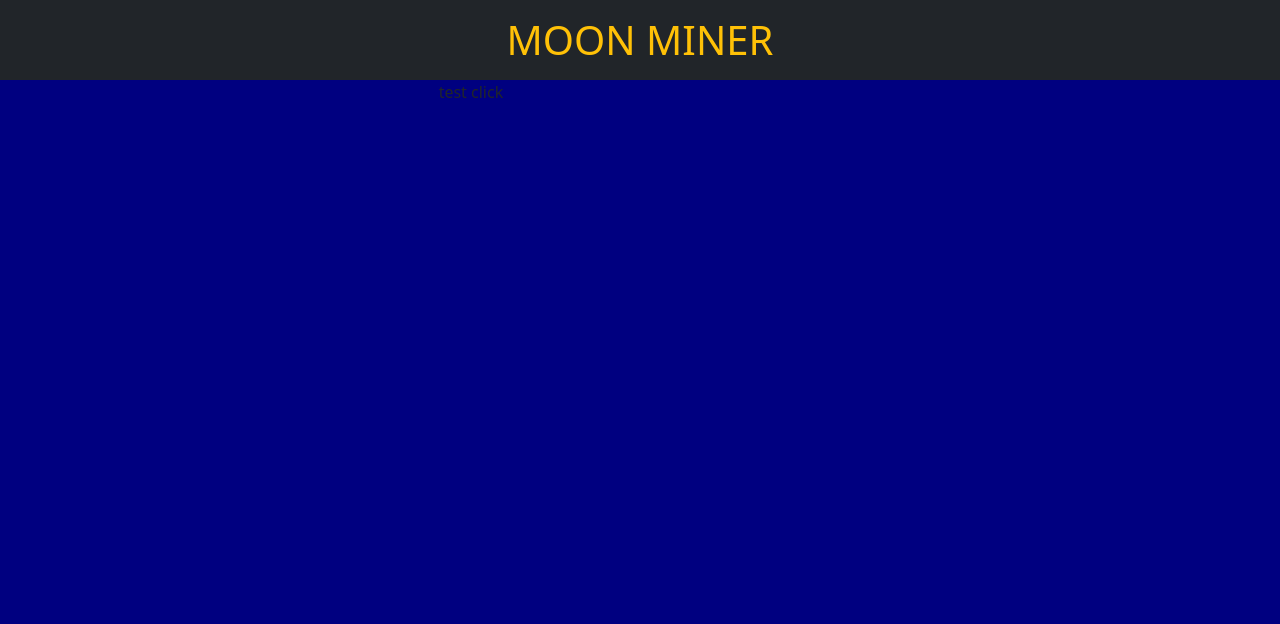
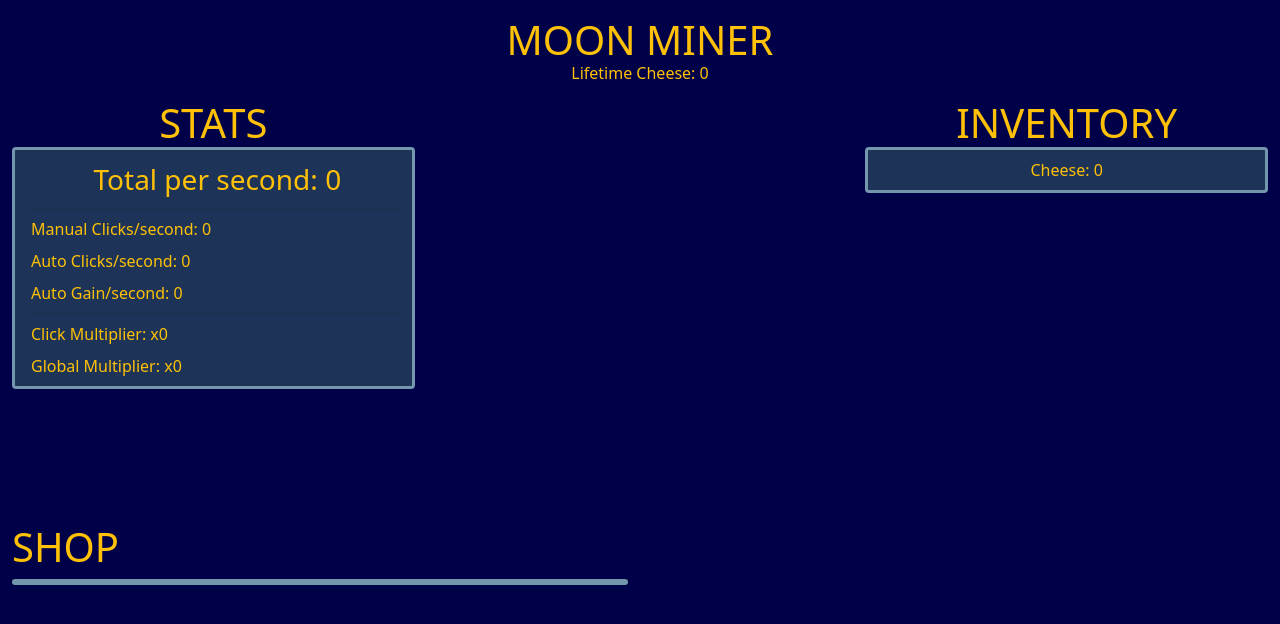
Before and after one commit to JWagstaff-Leon/codeworks_checkpoint-2, a plain HTML site: page index.html in a window 1280 px wide. Drawn offline with nearby package versions, Linux system fonts and the light colour scheme.

Commit message:
planned out where to draw to page

```diff
--- a/index.html
+++ b/index.html
@@ -12,8 +12,9 @@
 
 </head>
 <body>
-    <header>
-        <h1 class="text-center text-warning bg-dark p-3 m-0">MOON MINER</h1>
+    <header class="d-flex flex-column text-center p-3">
+        <h1 class="text-warning m-0">MOON MINER</h1>
+        <h6 class="text-warning m-0">Lifetime Cheese: <span id="lifetime-resource">0</span></h6>
 
     </header>
     <main>
@@ -21,36 +22,53 @@
             <div class="row">
 
                 <!-- NOTE click target -->
-                <div id="click-target" onclick="click()" class="col-md-4 col-12 order-md-2 order-1">
-                    <p style="user-select: none">test click</p>
+                <div id="click-target" onclick="clickTarget()" class="col-md-4 col-12 order-md-2 order-1 px-2">
 
-                    <!-- begin click-target template -->
-                    <!-- end click-target template -->
+                    <!-- begin click-target children -->
+                    <!-- end click-target children -->
 
                 </div>
 
                 <!-- NOTE stats -->
-                <div id="stats" class="col-md-4 col-12 order-md-1 order-3">
+                <div class="col-md-4 col-12 order-md-1 order-3 text-center">
+                    <h1 class="text-warning m-0">STATS</h1>
+                    <div id="stats" class="rounded px-2 text-start ps-3">
 
-                    <!-- begin stats template -->
-                    <!-- end stats template -->
+                        <!-- begin stats children -->
+                        <p class="my-2 text-warning fs-3 text-center">Total per second: <span id="total">0</span></p>
+                        <hr class="my-1">
+                        <p class="my-2 text-warning">Manual Clicks/second: <span id="manual-cps">0</span></p>
+                        <p class="my-2 text-warning">Auto Clicks/second: <span id="auto-cps">0</span></p>
+                        <p class="my-2 text-warning">Auto Gain/second: <span id="auto-gps">0</span></p>
+                        <hr class="my-1">
+                        <p class="my-2 text-warning">Click Multiplier: x<span id="clickMultipler">0</span></p>
+                        <p class="my-2 text-warning">Global Multiplier: x<span id="globalMultipler">0</span></p>
+                        <!-- end stats children -->
 
+                    </div>
                 </div>
 
                 <!-- NOTE inventory -->
-                <div id="inventory" class="col-md-4 col-12 order-md-3 order-4">
+                <div class="col-md-4 col-12 order-md-3 order-4 text-center">
+                    <h1 class="text-warning m-0">INVENTORY</h1>
+                    <div id="inventory" class="rounded px-2">
 
-                    <!-- begin inventory template -->
-                    <!-- end stats template -->
+                        <!-- begin inventory children -->
+                        <p class="my-2 text-warning">Cheese: <span id="current-resource">0</span></p>
+                        <!-- end stats children -->
 
+                    </div>
                 </div>
 
                 <!-- NOTE store -->
-                <div id="store" class="col-md-6 col-12 order-md-4 order-2">
+                <div class="col-md-6 col-12 order-md-4 order-2 mt-3">
+                    <h1 class="text-warning my-2">SHOP</h1>
+                    <div id="store" class="rounded px-2">
 
-                    <!-- begin store template -->
-                    <!-- end store template -->
+                        <!-- begin store children -->
+                        <!-- end store children -->
 
+                    </div>
                 </div>
 
             </div>
--- a/style.css
+++ b/style.css
@@ -1,6 +1,6 @@
 body
 {
-    background-color: navy;
+    background-color: rgb(0, 0, 72);
     min-height: 100vh;
     display: flex;
     flex-direction: column;
@@ -10,3 +10,14 @@ main
 {
     flex-grow: 1;
 }
+
+#stats, #inventory, #store
+{
+    background-color: rgba(49, 87, 100, 0.6);
+    border: 3px solid rgba(173, 216, 230, 0.6);
+}
+
+#click-target
+{
+    min-height: 50vh;
+}
```
